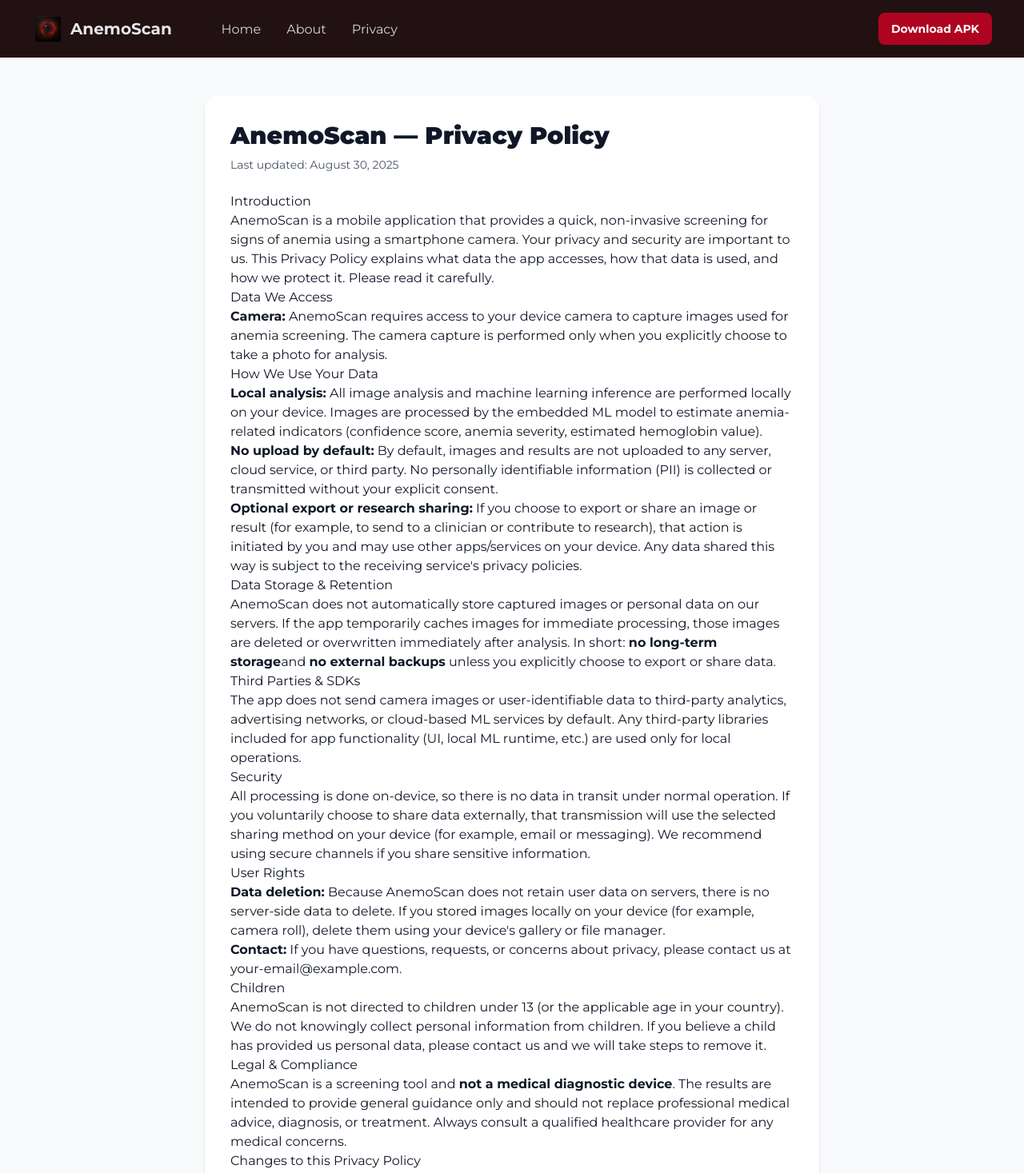
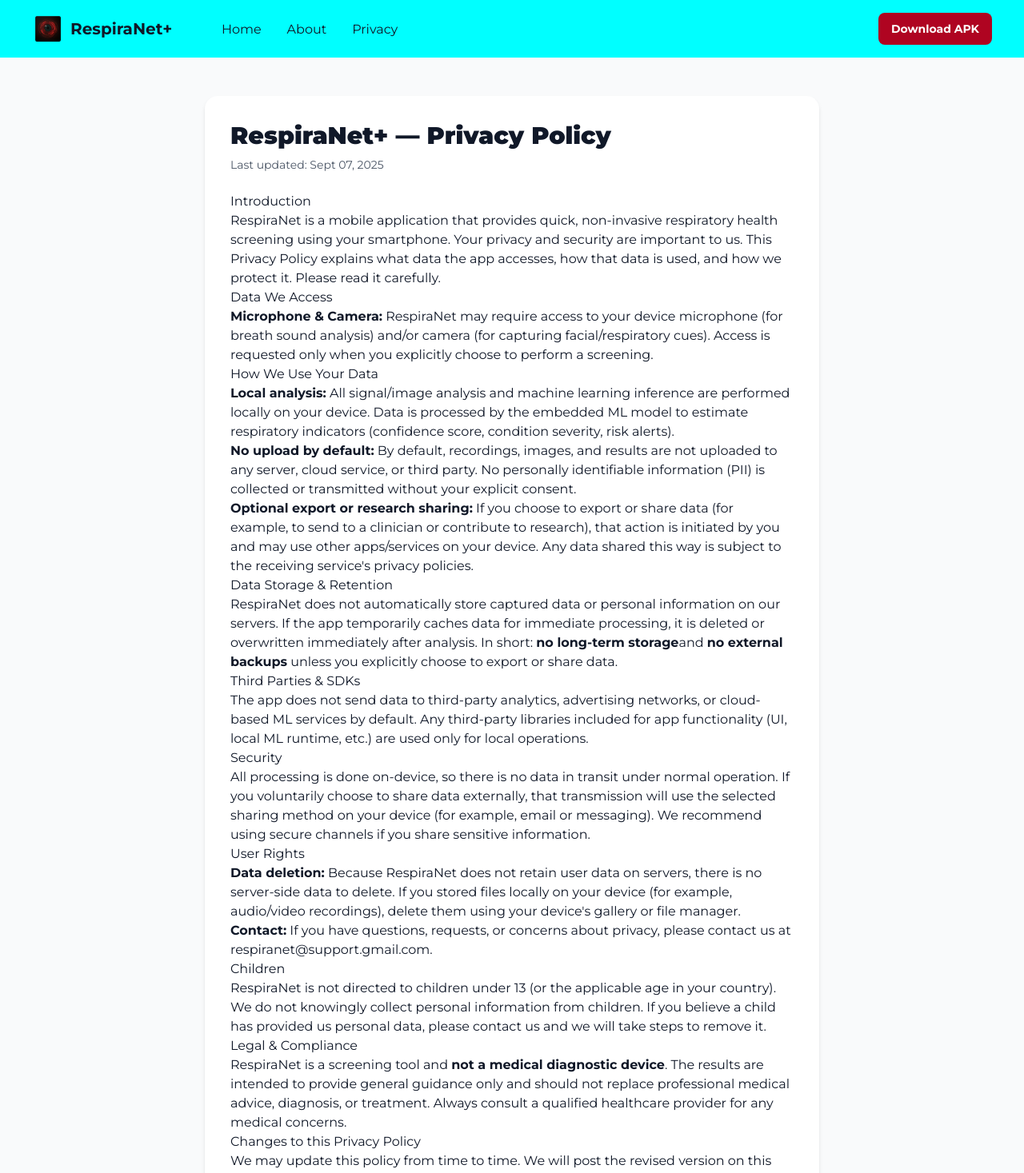
Before and after one commit to Shihab221/RespiraNetWeb, a Next.js app: page /privacy in a window 1280 px wide. Shown: the top 1467 px of the page at 80% size. Built offline with nearby package versions, Linux system fonts and the light colour scheme; no server answers.

Commit message:
edited privacy

```diff
--- a/app/(main)/about/page.tsx
+++ b/app/(main)/about/page.tsx
@@ -9,7 +9,7 @@
 export default function About() {
   useTrackVisit();
   return (
-    <div className="min-h-screen flex flex-col bg-[#221112] text-white ">
+    <div className="min-h-screen flex flex-col bg-[#00ffff] text-white ">
       {/* Navbar (full width) */}
       {/* <header className="flex items-center justify-between border-b border-[#472426] px-6 lg:px-10 py-3">
         <div className="flex items-center gap-3">
@@ -175,7 +175,7 @@
 
       {/* Footer */}
       <footer className="py-6 text-center text-[#c89295] text-sm">
-        © 2025 AnemoScan. All rights reserved.
+        © 2025 RespiraNet+. All rights reserved.
       </footer>
     </div>
   );
--- a/app/(main)/dashboard/page.tsx
+++ b/app/(main)/dashboard/page.tsx
@@ -14,7 +14,7 @@
   if (isLoading) return <div>Loading...</div>;
 
   return (
-    <div className="p-6 bg-[#221112] text-white min-h-screen flex flex-col lg:flex-row gap-6 lg:gap-10 px-4 lg:px-40">
+    <div className="p-6 bg-[#00ffff] text-white min-h-screen flex flex-col lg:flex-row gap-6 lg:gap-10 px-4 lg:px-40">
       {/* sidebar */}
       <div className="w-full lg:w-1/5 flex flex-col items-start p-4 h-fit  rounded-lg">
         <h4 className="text-xl font-bold mb-4">AnemoScan Admin</h4>
--- a/app/(main)/page.tsx
+++ b/app/(main)/page.tsx
@@ -148,7 +148,7 @@
 
       {/* Footer */}
       <footer className="py-10 text-center text-[#cc8e99] text-sm">
-        © 2025 AnemoScan. All rights reserved.
+        © 2025 RespiraNet+. All rights reserved.
       </footer>
     </div>
   );
--- a/app/(main)/privacy/page.tsx
+++ b/app/(main)/privacy/page.tsx
@@ -7,48 +7,47 @@
   return (
     <div className="min-h-screen bg-gray-50 text-gray-900 py-12 px-4 sm:px-6 lg:px-8">
       <Head>
-        <title>AnemoScan — Privacy Policy</title>
-        <meta name="description" content="Privacy Policy for AnemoScan — AI-powered anemia screening app. Explains what data is collected, how it's used, and user rights." />
+        <title>RespiraNet+ — Privacy Policy</title>
+        <meta name="description" content="Privacy Policy for RespiraNet — AI-powered respiratory health screening app. Explains what data is collected, how it's used, and user rights." />
       </Head>
 
       <div className="max-w-3xl mx-auto bg-white shadow-md rounded-2xl p-8">
         <header className="mb-6">
-          <h1 className="text-2xl sm:text-3xl font-extrabold">AnemoScan — Privacy Policy</h1>
-          <p className="mt-2 text-sm text-gray-600">Last updated: August 30, 2025</p>
+          <h1 className="text-2xl sm:text-3xl font-extrabold">RespiraNet+ — Privacy Policy</h1>
+          <p className="mt-2 text-sm text-gray-600">Last updated: Sept 07, 2025</p>
         </header>
 
         <section className="prose prose-sm sm:prose lg:prose-lg">
           <h2>Introduction</h2>
           <p>
-            AnemoScan is a mobile application that provides a quick, non-invasive screening for
-            signs of anemia using a smartphone camera. Your privacy and security are important to us.
+            RespiraNet is a mobile application that provides quick, non-invasive respiratory health
+            screening using your smartphone. Your privacy and security are important to us.
             This Privacy Policy explains what data the app accesses, how that data is used, and
             how we protect it. Please read it carefully.
           </p>
 
           <h2>Data We Access</h2>
           <p>
-            <strong>Camera:</strong> AnemoScan requires access to your device camera to capture
-            images used for anemia screening. The camera capture is performed only when you explicitly
-            choose to take a photo for analysis.
+            <strong>Microphone & Camera:</strong> RespiraNet may require access to your device microphone
+            (for breath sound analysis) and/or camera (for capturing facial/respiratory cues). Access
+            is requested only when you explicitly choose to perform a screening.
           </p>
 
           <h2>How We Use Your Data</h2>
           <ul>
             <li>
-              <strong>Local analysis:</strong> All image analysis and machine learning inference are
-              performed locally on your device. Images are processed by the embedded ML model to
-              estimate anemia-related indicators (confidence score, anemia severity, estimated
-              hemoglobin value).
+              <strong>Local analysis:</strong> All signal/image analysis and machine learning inference are
+              performed locally on your device. Data is processed by the embedded ML model to
+              estimate respiratory indicators (confidence score, condition severity, risk alerts).
             </li>
             <li>
-              <strong>No upload by default:</strong> By default, images and results are not uploaded
+              <strong>No upload by default:</strong> By default, recordings, images, and results are not uploaded
               to any server, cloud service, or third party. No personally identifiable information
               (PII) is collected or transmitted without your explicit consent.
             </li>
             <li>
               <strong>Optional export or research sharing:</strong> If you choose to export or share
-              an image or result (for example, to send to a clinician or contribute to research),
+              data (for example, to send to a clinician or contribute to research),
               that action is initiated by you and may use other apps/services on your device. Any
               data shared this way is subject to the receiving service's privacy policies.
             </li>
@@ -56,17 +55,17 @@
 
           <h2>Data Storage & Retention</h2>
           <p>
-            AnemoScan does not automatically store captured images or personal data on our servers.
-            If the app temporarily caches images for immediate processing, those images are deleted
-            or overwritten immediately after analysis. In short: <strong>no long-term storage</strong>
+            RespiraNet does not automatically store captured data or personal information on our servers.
+            If the app temporarily caches data for immediate processing, it is deleted or overwritten
+            immediately after analysis. In short: <strong>no long-term storage</strong>
             and <strong>no external backups</strong> unless you explicitly choose to export or share data.
           </p>
 
           <h2>Third Parties & SDKs</h2>
           <p>
-            The app does not send camera images or user-identifiable data to third-party analytics,
-            advertising networks, or cloud-based ML services by default. Any third-party libraries
-            included for app functionality (UI, local ML runtime, etc.) are used only for local operations.
+            The app does not send data to third-party analytics, advertising networks, or cloud-based ML
+            services by default. Any third-party libraries included for app functionality (UI,
+            local ML runtime, etc.) are used only for local operations.
           </p>
 
           <h2>Security</h2>
@@ -80,26 +79,26 @@
           <h2>User Rights</h2>
           <ul>
             <li>
-              <strong>Data deletion:</strong> Because AnemoScan does not retain user data on servers,
-              there is no server-side data to delete. If you stored images locally on your device
-              (for example, camera roll), delete them using your device's gallery or file manager.
+              <strong>Data deletion:</strong> Because RespiraNet does not retain user data on servers,
+              there is no server-side data to delete. If you stored files locally on your device
+              (for example, audio/video recordings), delete them using your device's gallery or file manager.
             </li>
             <li>
               <strong>Contact:</strong> If you have questions, requests, or concerns about privacy,
-              please contact us at <a href="mailto:your-email@example.com">your-email@example.com</a>.
+              please contact us at <a href="mailto:respiranet@support.gmail.com">respiranet@support.gmail.com</a>.
             </li>
           </ul>
 
           <h2>Children</h2>
           <p>
-            AnemoScan is not directed to children under 13 (or the applicable age in your country).
+            RespiraNet is not directed to children under 13 (or the applicable age in your country).
             We do not knowingly collect personal information from children. If you believe a child
             has provided us personal data, please contact us and we will take steps to remove it.
           </p>
 
           <h2>Legal & Compliance</h2>
           <p>
-            AnemoScan is a screening tool and <strong>not a medical diagnostic device</strong>. The
+            RespiraNet is a screening tool and <strong>not a medical diagnostic device</strong>. The
             results are intended to provide general guidance only and should not replace professional
             medical advice, diagnosis, or treatment. Always consult a qualified healthcare provider
             for any medical concerns.
@@ -116,12 +115,12 @@
           <p>
             If you have questions about this Privacy Policy or how we handle data, contact:
             <br />
-            Email: <a href="mailto:your-email@example.com">anemoscan@support.gmail.com</a>
+            Email: <a href="mailto:respiranet@support.gmail.com">ishadas06@gmail.com</a>
           </p>
 
           <footer className="mt-6 text-sm text-gray-500">
-            <p>App: AnemoScan</p>
-            <p>Developer: Shihab, Isha Das</p>
+            <p>App: RespiraNet</p>
+            <p>Developer: Isha Das & Shihab Ahemed</p>
           </footer>
         </section>
       </div>
--- a/components/Navbar.tsx
+++ b/components/Navbar.tsx
@@ -26,7 +26,7 @@
   return (
     <div>
       {/* Navigation */}
-        <nav className="bg-[#221112] shadow-sm w-full h-auto px-10">
+        <nav className="bg-[#00ffff] shadow-sm w-full h-auto px-10">
               <div className="flex flex-col sm:flex-row py-4 justify-between h-auto items-center">
                 <div className="flex items-center">
                     <Image
@@ -36,18 +36,18 @@
                     height={40}
                     className='mr-2'
                     />
-                  <h1 className="text-xl font-bold text-gray-200">AnemoScan</h1>
+                  <h1 className="text-xl font-bold text-gray-900">RespiraNet+</h1>
                 </div>
 
                 <div className='flex flex-col sm:flex-row justify-between w-full items-center'>
                     <div className="flex flex-col sm:flex-row sm:space-x-6 px-20">
-                    <Link href="/" className="border-transparent text-gray-300 text-md hover:text-gray-500 inline-flex items-center px-1 pt-1 border-b-2 font-medium">
+                    <Link href="/" className="border-transparent text-gray-900 text-md hover:text-gray-500 inline-flex items-center px-1 pt-1 border-b-2 font-medium">
                         Home
                     </Link>
-                    <Link href="/about" className="border-transparent text-gray-300 text-md hover:text-gray-500 inline-flex items-center px-1 pt-1 border-b-2 font-medium">
+                    <Link href="/about" className="border-transparent text-gray-900 text-md hover:text-gray-500 inline-flex items-center px-1 pt-1 border-b-2 font-medium">
                         About
                     </Link>
-                    <Link href="/privacy" className="border-transparent text-gray-300 text-md hover:text-gray-500 inline-flex items-center px-1 pt-1 border-b-2 font-medium">
+                    <Link href="/privacy" className="border-transparent text-gray-900 text-md hover:text-gray-500 inline-flex items-center px-1 pt-1 border-b-2 font-medium">
                         Privacy
                     </Link>
                     </div>
--- a/components/VisitsChart.tsx
+++ b/components/VisitsChart.tsx
@@ -8,7 +8,7 @@
 
 const VisitsChart = ({ data }: { data: VisitData[] }) => {
   return (
-    <div className="w-full h-96 p-4 bg-[#221112] rounded-2xl  py-10">
+    <div className="w-full h-96 p-4 bg-[#00ffff] rounded-2xl  py-10">
       <ResponsiveContainer width="100%" height="100%">
         <LineChart data={data}>
 
```
